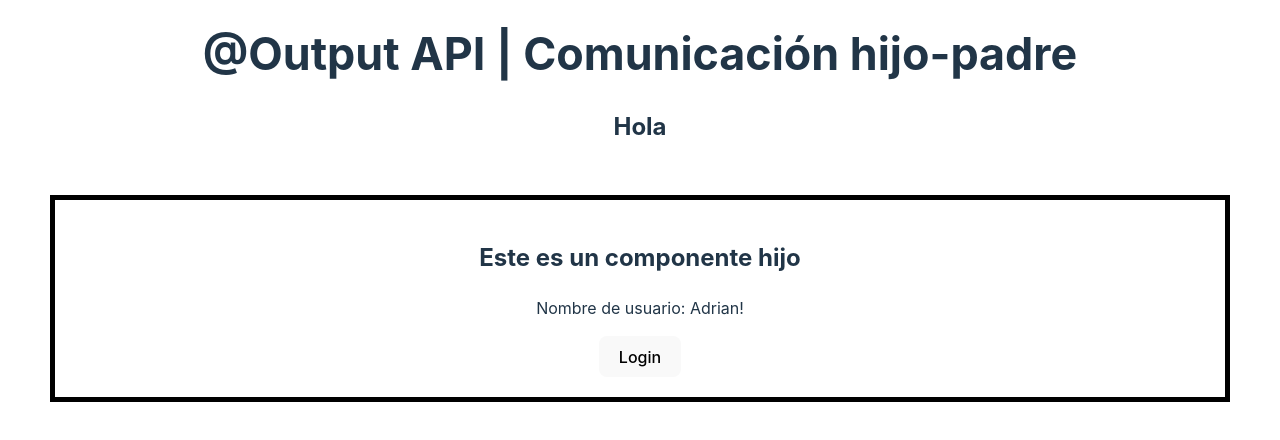
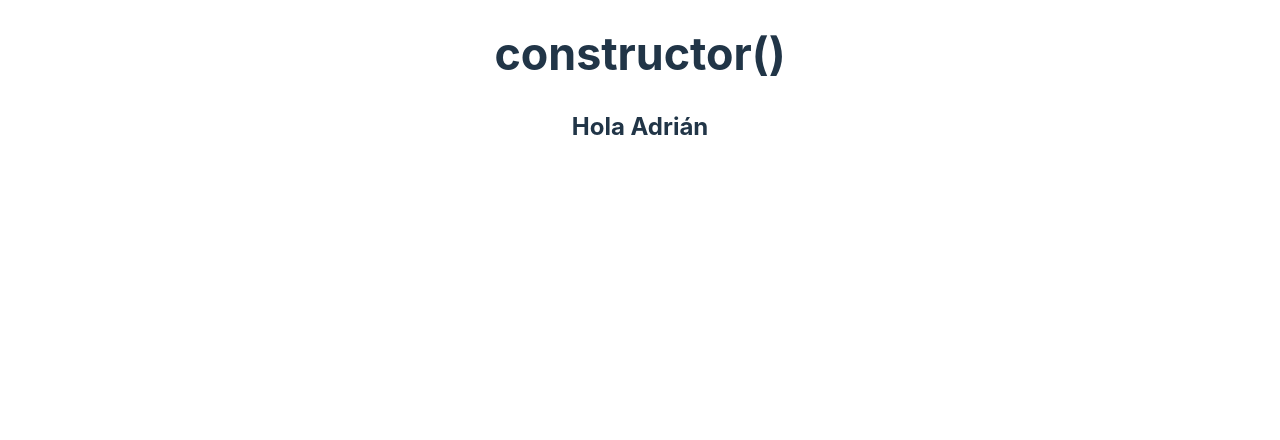
Before and after one commit to josephmn/my-project, an Angular app: page / in a window 1280 px wide. Shown: the top 440 px of the page. Built offline with nearby package versions, Linux system fonts and the light colour scheme.

Commit message:
trabajando con metodo constructor() en las clases de angular

```diff
--- a/src/app/app.component.html
+++ b/src/app/app.component.html
@@ -1,5 +1,3 @@
-<h1>&#64;Output API | Comunicación hijo-padre</h1>
+<h1>constructor()</h1>
 
-<h2>Hola {{ name }}</h2>
-
-<app-child (login)="setName($event)"></app-child>
+<h2>Hola {{ userName }}</h2>
--- a/src/app/app.component.ts
+++ b/src/app/app.component.ts
@@ -1,21 +1,19 @@
 import { Component } from '@angular/core';
 import { FormsModule } from '@angular/forms';
-import { ChildComponent } from './components/child/child.component';
 
 @Component({
   selector: 'app-root',
   standalone: true,
   imports: [
-    FormsModule,
-    ChildComponent
+    FormsModule
   ],
   templateUrl: './app.component.html',
   styleUrl: './app.component.css'
 })
 export class AppComponent {
-  name: string = "";
+  userName: string;
 
-  setName(e: string) {
-    this.name = e;
+  constructor() {
+    this.userName = "Adrián";
   }
 }
```
